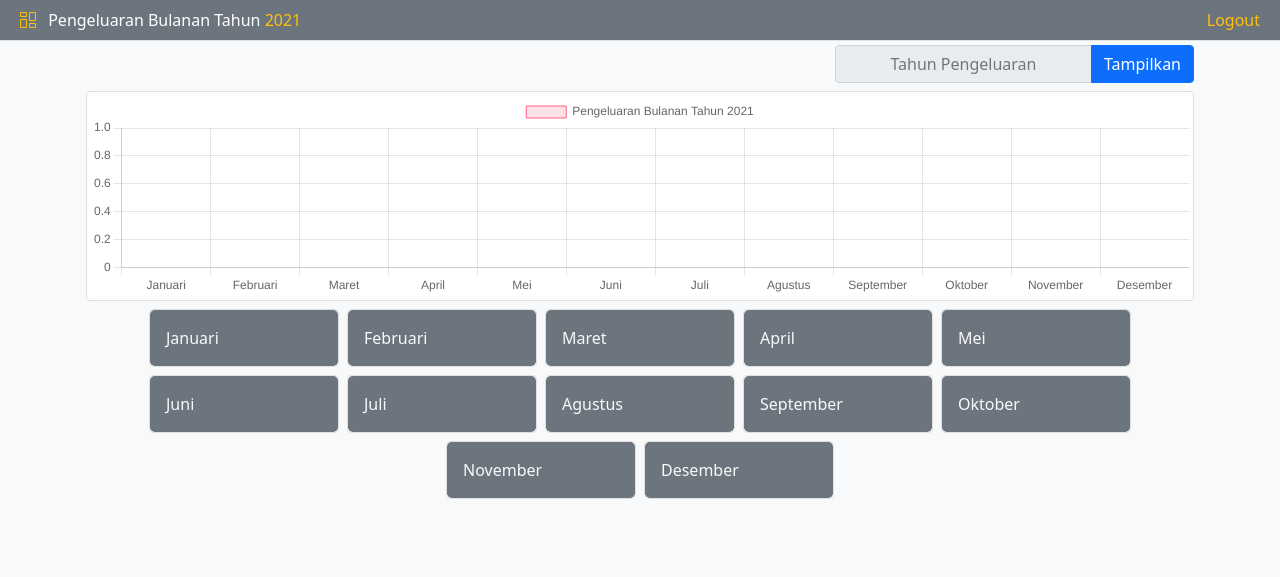
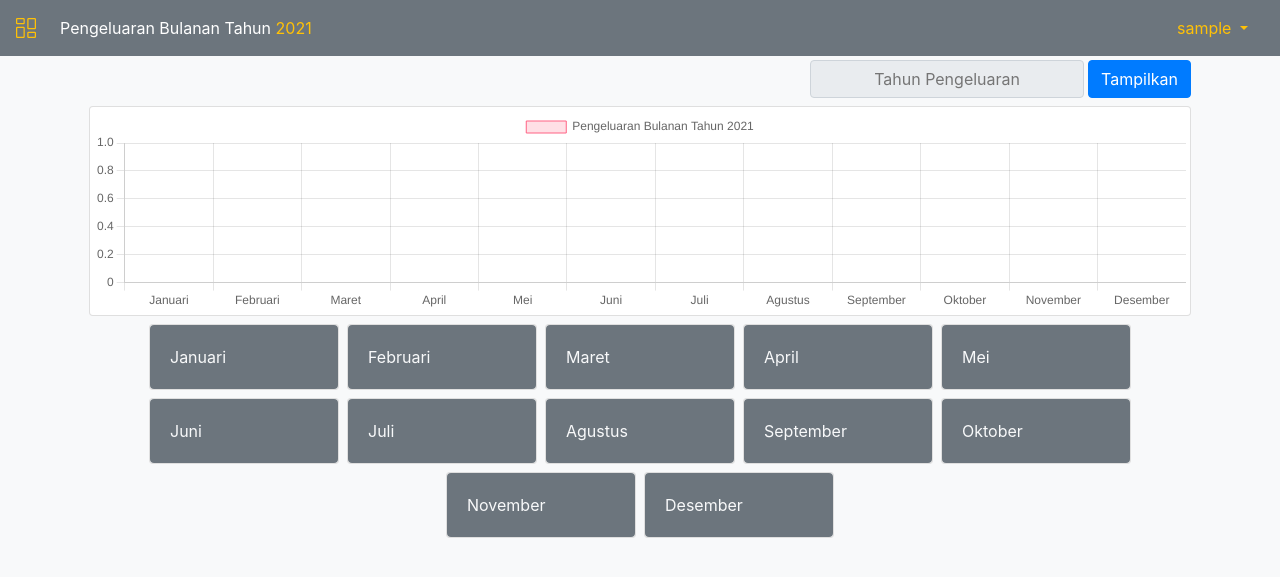
Before and after one commit to PlanetUI/logbook-django, a Django app: page /dashboard in a window 1280 px wide. Shown: the top 577 px of the page. Run offline with Django 3.2, Linux system fonts and the light colour scheme; the visitor is signed in with stand-in values (Sample User, id 1); data that the repository does not hold is empty; some libraries are stand-ins or nearby versions.

Commit message:
[FIX] navbar

```diff
--- a/keuangan/templates/keuangan/dashboard.html
+++ b/keuangan/templates/keuangan/dashboard.html
@@ -5,30 +5,44 @@
     <meta http-equiv="X-UA-Compatible" content="IE=edge">
     <meta name="viewport" content="width=device-width, initial-scale=1.0">
     <title>Dashboard</title>
-    <link href="https://cdn.jsdelivr.net/npm/bootstrap@5.0.2/dist/css/bootstrap.min.css" rel="stylesheet" integrity="sha384-EVSTQN3/azprG1Anm3QDgpJLIm9Nao0Yz1ztcQTwFspd3yD65VohhpuuCOmLASjC" crossorigin="anonymous">
+    <link href="/static/keuangan/bootstrap-4.6.0-dist/css/bootstrap.min.css" rel="stylesheet">
     <link rel="stylesheet" href="https://cdn.jsdelivr.net/npm/bootstrap-icons@1.5.0/font/bootstrap-icons.css">
 </head>
 <body class="bg-light">
 
     {% if user.is_authenticated %}
 
-    <header class="container-fluid text-center border-bottom border-1 text-white bg-secondary">
-        <div class="row p-2">
-            <div class="col text-start">
-                <a class="text-warning" href="/"><i class="bi-columns-gap fw-bold"></i></a>
-                <span class="px-2">Pengeluaran Bulanan Tahun <span class="text-warning">{{ year }}</span></span>
-            </div>
-            <div class="col text-end">
-                <a class="text-warning text-decoration-none" href="{% url 'admin:logout' %}">Logout</a>
-            </div>
+    <nav class="navbar navbar-expand-lg navbar-light bg-secondary">
+        <!-- <a class="navbar-brand" href="#">Navbar</a> -->
+        <a class="navbar-brand text-warning" href="/"><i class="bi-columns-gap fw-bold"></i></a>
+        <button class="navbar-toggler" type="button" data-toggle="collapse" data-target="#navbarSupportedContent" aria-controls="navbarSupportedContent" aria-expanded="false" aria-label="Toggle navigation">
+            <span class="navbar-toggler-icon"></span>
+        </button>
+
+        <div class="collapse navbar-collapse" id="navbarSupportedContent">
+            <ul class="navbar-nav mr-auto">
+                <li class="nav-item active">
+                    <span class="px-2 text-white">Pengeluaran Bulanan Tahun <span class="text-warning">{{ year }}</span></span>
+                </li>
+            </ul>
+            <span class="nav-text dropdown">
+                <a class="nav-link dropdown-toggle text-warning" href="#" id="navbarDropdown" role="button" data-toggle="dropdown" aria-haspopup="true" aria-expanded="false">
+                    {{ user.username }}
+                </a>
+                <div class="dropdown-menu dropdown-menu-lg-right" aria-labelledby="navbarDropdown">
+                    <a class="dropdown-item" href="#">Profil</a>
+                    <div class="dropdown-divider"></div>
+                    <a class="dropdown-item" href="{% url 'admin:logout' %}"><i class="bi-box-arrow-down-right"></i> Keluar</a>
+                </div>
+            </span>
         </div>
-    </header>
+    </nav>
 
     <div class="container">
 
         <form action="/dashboard" method="get">
             <div class="input-group p-1 justify-content-end">
-                <input class="input-group-text" type="text" id="tahun" name="tahun" placeholder="Tahun Pengeluaran" required>
+                <input class="input-group-text mx-1" type="text" id="tahun" name="tahun" placeholder="Tahun Pengeluaran" required>
                 <button class="btn btn-primary" type="submit">Tampilkan</button>
             </div>
         </form>
@@ -39,8 +53,8 @@
 
         <div class="row justify-content-center">
             {% for cf in cashflow  %}
-            <a class="col-5 col-sm-3 col-md-2 col-lg-2 card p-0 m-1 bg-white text-decoration-none rounded-3" href="/detail?bulan={{ cf.no }}&tahun={{ year }}">
-                <div class="card-body bg-secondary text-light rounded-3">
+            <a class="col-5 col-sm-3 col-md-2 col-lg-2 card p-0 m-1 bg-white text-decoration-none rounded rounded-3" href="/detail?bulan={{ cf.no }}&tahun={{ year }}">
+                <div class="card-body bg-secondary text-light rounded rounded-3">
                     {{ cf.bulan }}
                 </div>
             </a>
@@ -52,8 +66,8 @@
     {% endif %}
 
     <script src="https://cdnjs.cloudflare.com/ajax/libs/Chart.js/3.5.1/chart.min.js" integrity="sha512-Wt1bJGtlnMtGP0dqNFH1xlkLBNpEodaiQ8ZN5JLA5wpc1sUlk/O5uuOMNgvzddzkpvZ9GLyYNa8w2s7rqiTk5Q==" crossorigin="anonymous" referrerpolicy="no-referrer"></script>
-    <script src="https://cdn.jsdelivr.net/npm/@popperjs/core@2.9.2/dist/umd/popper.min.js" integrity="sha384-IQsoLXl5PILFhosVNubq5LC7Qb9DXgDA9i+tQ8Zj3iwWAwPtgFTxbJ8NT4GN1R8p" crossorigin="anonymous"></script>
-    <script src="https://cdn.jsdelivr.net/npm/bootstrap@5.0.2/dist/js/bootstrap.min.js" integrity="sha384-cVKIPhGWiC2Al4u+LWgxfKTRIcfu0JTxR+EQDz/bgldoEyl4H0zUF0QKbrJ0EcQF" crossorigin="anonymous"></script>
+    <script src="https://code.jquery.com/jquery-3.5.1.slim.min.js" integrity="sha384-DfXdz2htPH0lsSSs5nCTpuj/zy4C+OGpamoFVy38MVBnE+IbbVYUew+OrCXaRkfj" crossorigin="anonymous"></script>
+    <script src="/static/keuangan/bootstrap-4.6.0-dist/js/bootstrap.bundle.min.js"></script>
 
     <script>
         const labels = {{ nama_bulan|safe }};
--- a/keuangan/templates/keuangan/index.html
+++ b/keuangan/templates/keuangan/index.html
@@ -13,7 +13,7 @@
 
     <nav class="navbar navbar-expand-lg navbar-light bg-secondary">
         <!-- <a class="navbar-brand" href="#">Navbar</a> -->
-        <a class="navbar-brand text-warning" href="/"><i class="bi-columns-gap fw-bold"></i></a>
+        <a class="navbar-brand text-warning" href="#"><i class="bi-columns-gap fw-bold"></i> <span class="mx-3">CashFlow</span></a>
         <button class="navbar-toggler" type="button" data-toggle="collapse" data-target="#navbarSupportedContent" aria-controls="navbarSupportedContent" aria-expanded="false" aria-label="Toggle navigation">
             <span class="navbar-toggler-icon"></span>
         </button>
@@ -21,14 +21,14 @@
         <div class="collapse navbar-collapse" id="navbarSupportedContent">
             <ul class="navbar-nav mr-auto">
                 <li class="nav-item active">
-                    <a class="nav-link text-warning" href="#">CashFlow <span class="sr-only">(current)</span></a>
+                    <!-- <a class="nav-link text-warning" href="#">CashFlow <span class="sr-only">(current)</span></a> -->
                 </li>
             </ul>
             <span class="nav-text dropdown">
                 <a class="nav-link dropdown-toggle text-warning" href="#" id="navbarDropdown" role="button" data-toggle="dropdown" aria-haspopup="true" aria-expanded="false">
                     {{ user.username }}
                 </a>
-                <div class="dropdown-menu dropdown-menu-right" aria-labelledby="navbarDropdown">
+                <div class="dropdown-menu dropdown-menu-lg-right" aria-labelledby="navbarDropdown">
                     <a class="dropdown-item" href="#">Profil</a>
                     <div class="dropdown-divider"></div>
                     <a class="dropdown-item" href="{% url 'admin:logout' %}"><i class="bi-box-arrow-down-right"></i> Keluar</a>
```
